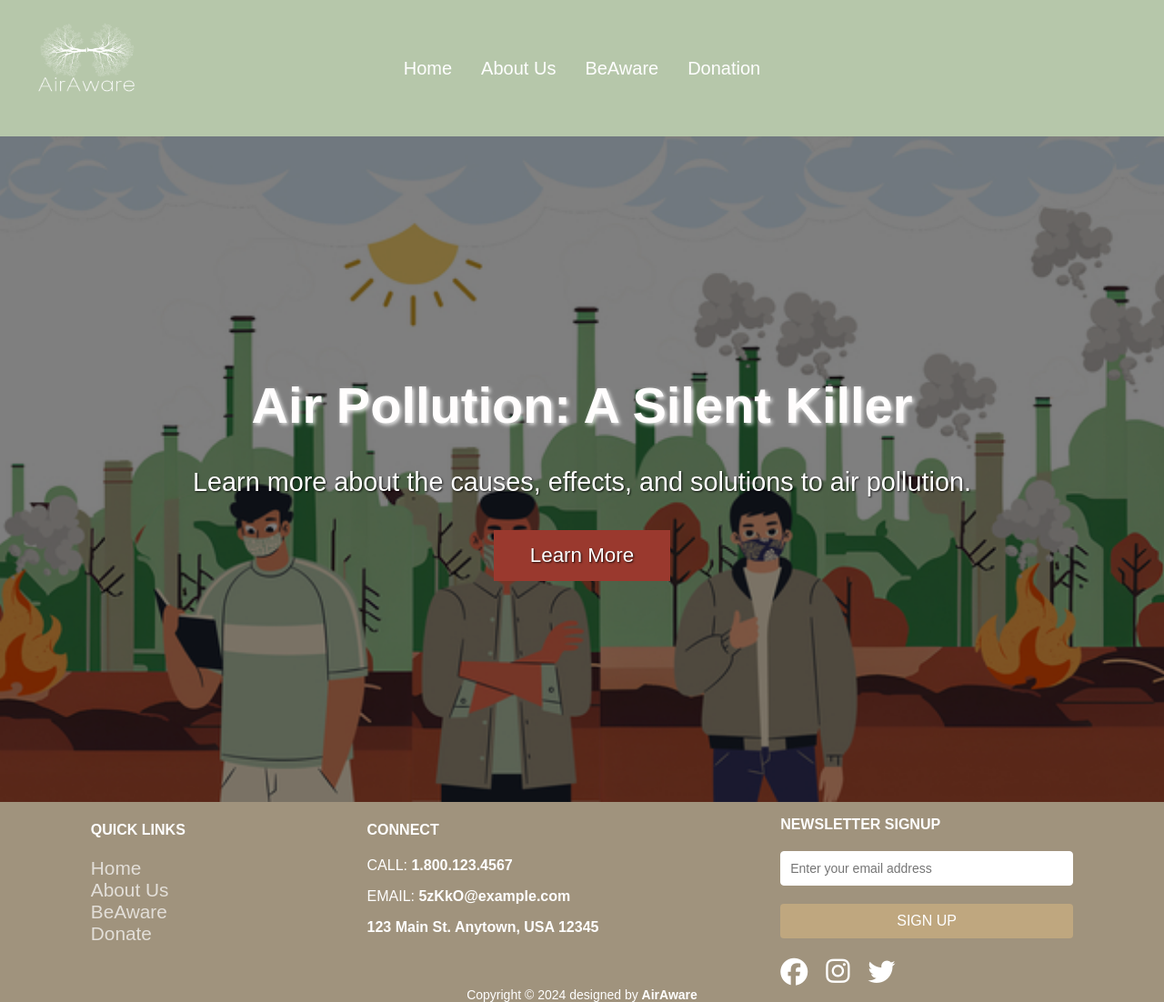
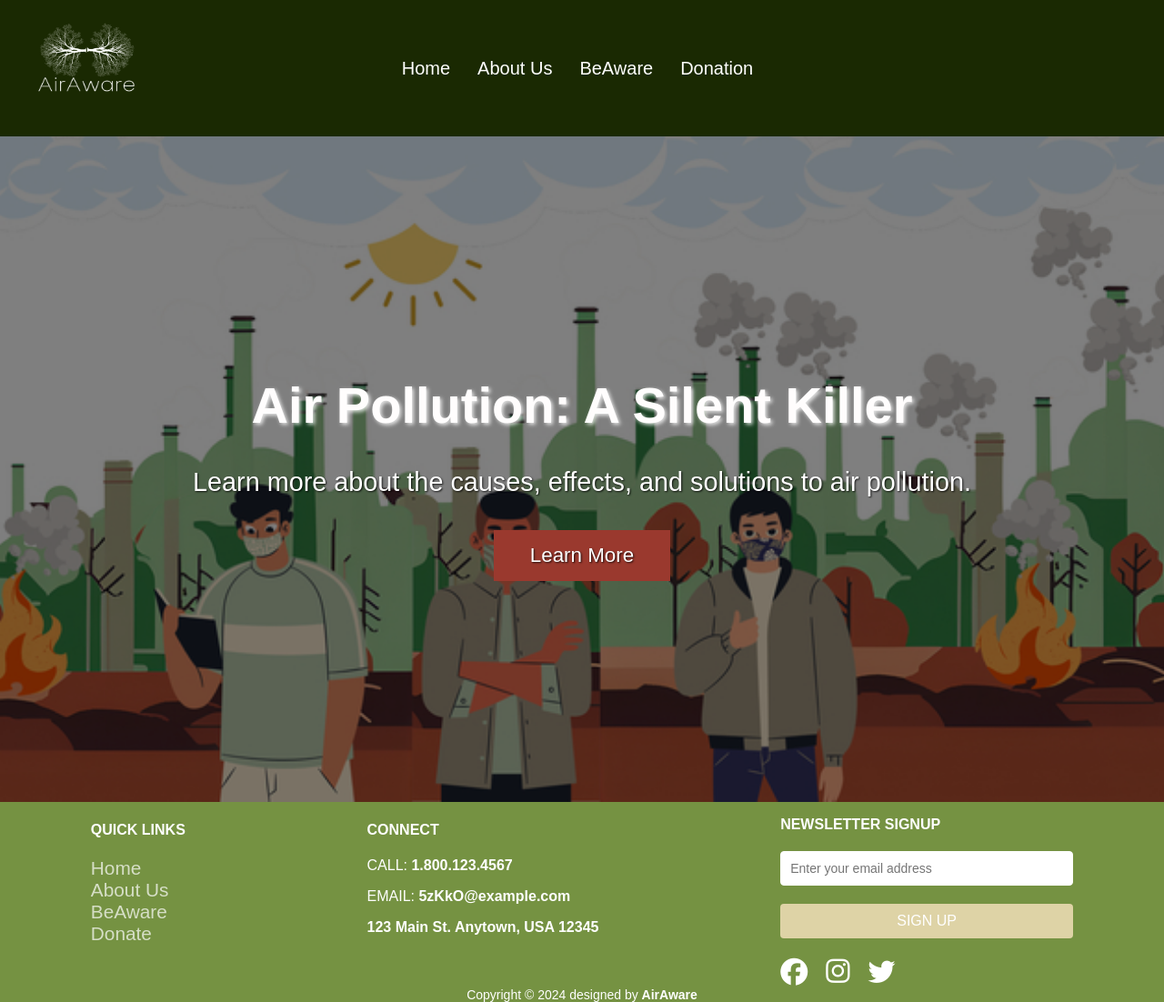
Before and after one commit to andreinaatg/Hope-Hack2, a website: page Homepage/index.html in a window 1280 px wide. Shown: the whole page at 91% size. Drawn offline with Linux system fonts and the light colour scheme.

Commit message:
changed colors

```diff
--- a/Tony/footer.css
+++ b/Tony/footer.css
@@ -17,7 +17,7 @@
   bottom: 0;
   min-height: 30%;
   width: 100%;
-  background-color: #a0937d;
+  background-color: #759242;
   margin: 0px;
   padding: 0px;
   justify-content: space-around;
@@ -38,7 +38,7 @@
 }
 
 .footerBottom {
-  background-color: #a0937d;
+  background-color: #759242;
   text-align: center;
   color: white;
   width: 100%;
@@ -94,7 +94,7 @@
 
 .newsLetter button {
   padding: 10px 20px;
-  background-color: #bfa77f;
+  background-color: #ded3a6;
   color: #fff;
   border: none;
   border-radius: 4px;
--- a/Tony/nav.css
+++ b/Tony/nav.css
@@ -19,7 +19,7 @@ nav a {
   list-style: none;
   margin: 0;
   padding: 0;
-  background-color: #b6c7aa;
+  background-color: #1a2902;
   font-size: 20px;
   height: 150px;
   align-items: center;
@@ -30,3 +30,32 @@ nav a {
   /* Off white color*/
 }
 /* Ened of nav */
+header {
+  box-shadow: 0 2px 4px rgba(0, 0, 0, 0.1); /* Box shadow for the header */
+}
+
+/* Style for the navigation */
+nav {
+  box-shadow: 0 2px 4px rgba(0, 0, 0, 0.1); /* Box shadow for the navigation */
+}
+
+/* Style for the navigation menu */
+.navMenu {
+  list-style-type: none; /* Remove default list styles */
+  padding: 0;
+  margin: 0;
+  box-shadow: 0 2px 4px rgba(0, 0, 0, 0.1); /* Box shadow for the navigation menu */
+}
+
+/* Style for navigation menu items */
+.navMenu li {
+  display: inline-block;
+  margin-right: 10px; /* Adjust spacing between menu items */
+}
+
+/* Style for links inside navigation menu */
+.navMenu li a {
+  text-decoration: none;
+
+  padding: 5px 10px;
+}
```
Also changed, not shown: Tony/hamburger.css (+0 -17 lines).
